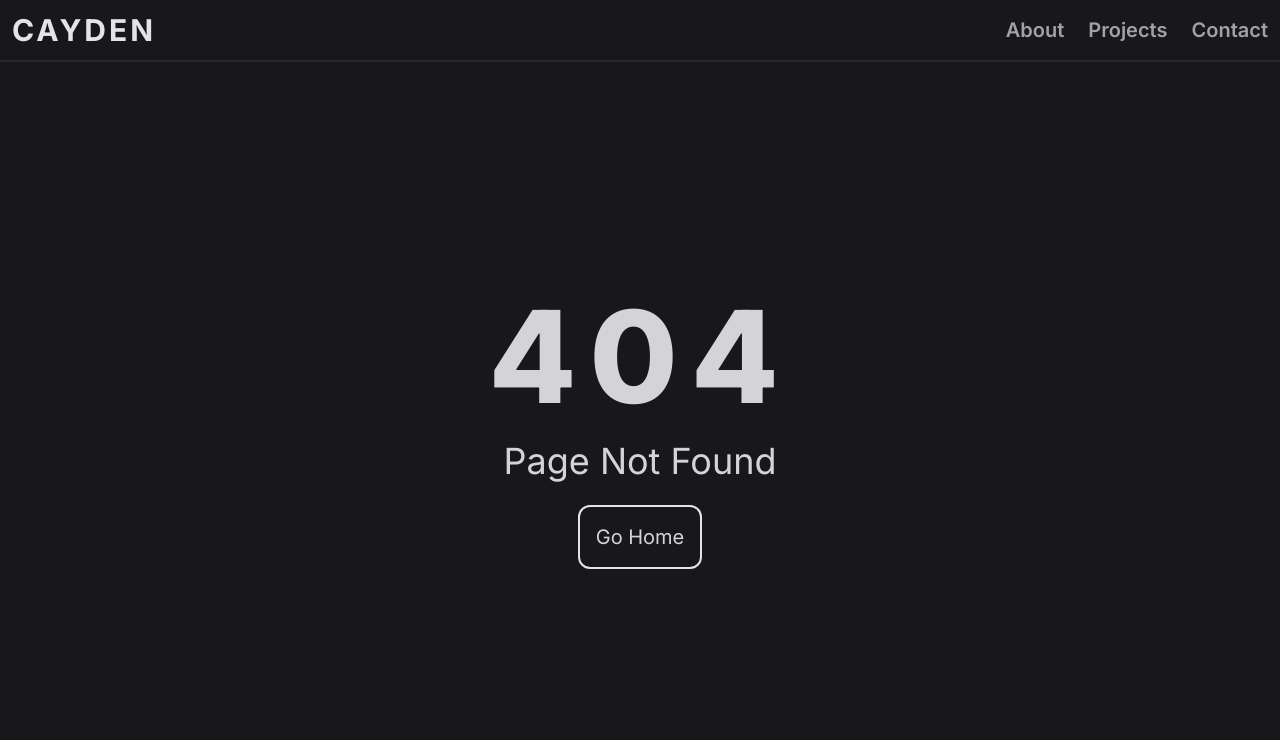
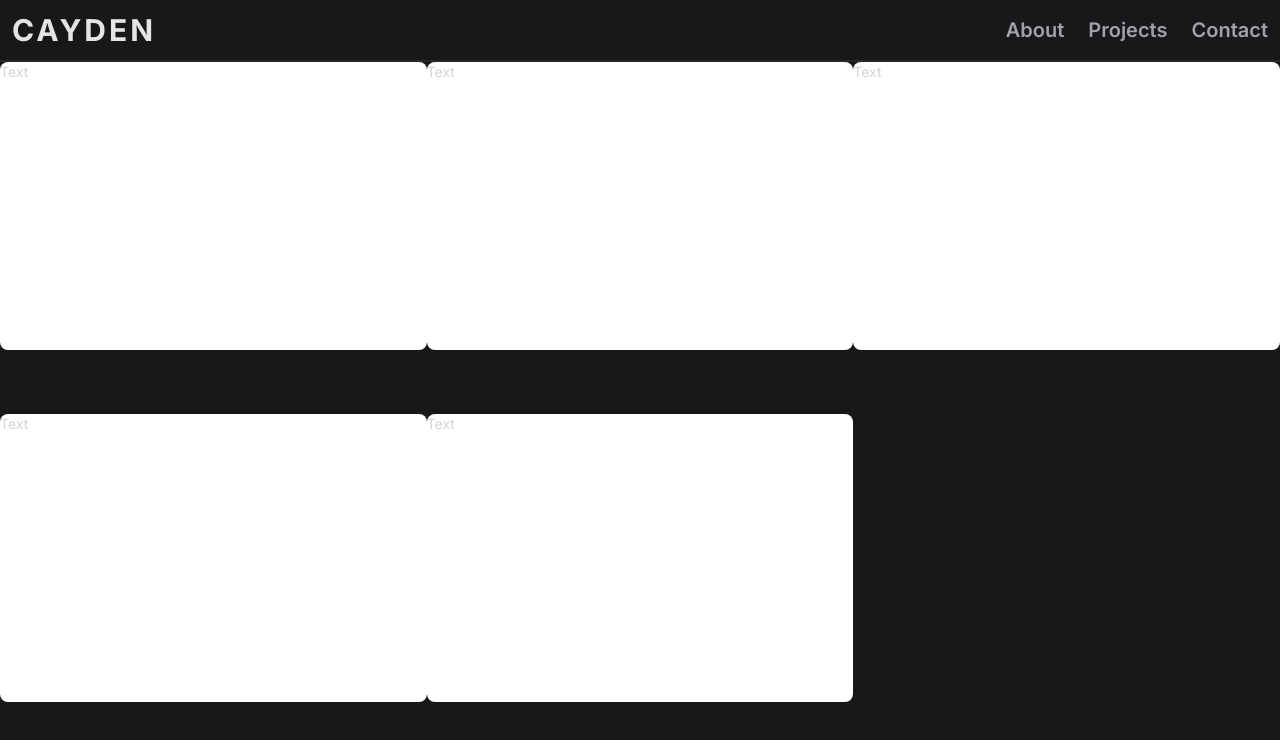
Before and after one commit to ClearlyRubix/Portfolio, a Next.js app: page /projects in a window 1280 px wide. Before the commit this address had no page. Shown: the top 740 px of the page. Built offline with nearby package versions, Linux system fonts and the light colour scheme.

Commit message:
begin creating projects structure

```diff
--- /dev/null
+++ b/src/app/components/sections/projects/FeaturedProjectsSection.tsx
@@ -0,0 +1,11 @@
+const FeaturedProjectsSection = () => {
+    return (
+        <div className="text-center mt-10">
+            <span className="text-xl uppercase font-bold tracking-widest">
+                Featured Projects
+            </span>
+        </div>
+    )
+}
+
+export default FeaturedProjectsSection
--- /dev/null
+++ b/src/app/components/sections/projects/ProjectItem.tsx
@@ -0,0 +1,18 @@
+import Image from "next/image"
+
+const thumbHeight = 9*14
+const thumbWidth = 16*14
+
+const ProjectItem = () => {
+    return(
+        <div>
+            <div className="bg-white rounded-lg h-52 md:h-72 group">
+                <div className="overlay">
+                    Text
+                </div>
+            </div>
+        </div>
+    )
+}
+
+export default ProjectItem
--- a/src/app/page.tsx
+++ b/src/app/page.tsx
@@ -8,18 +8,18 @@ export default function Home() {
 
     return (
         <main className="w-full">
-            <div className="flex flex-col md:flex-row w-full items-stretch">
+            <div className="flex flex-col md:flex-row w-full items-stretch flex-wrap">
                 <div className="basis-1/2">
                     <HeroSection />
                 </div>
                 <div className="basis-1/2">
                     <AboutSection/>
                 </div>
+                <div className="basis-full">
+                    <FeaturedProjectsSection/>
+                </div>
             </div>
-            <div>
-                <FeaturedProjectsSection/>
-                Test
-            </div>
+
         </main>
     );
 }
--- /dev/null
+++ b/src/app/projects/page.tsx
@@ -0,0 +1,28 @@
+import Image from "next/image";
+import ProjectItem from "../components/sections/projects/ProjectItem";
+
+
+
+export default function Projects() {
+    return (
+        <main className="w-full">
+            <div className="flex flex-col md:flex-row items-stretch flex-wrap gap-y-16">
+                <div className="basis-1/3">
+                    <ProjectItem/>
+                </div>
+                <div className="basis-1/3">
+                    <ProjectItem/>
+                </div>
+                <div className="basis-1/3">
+                    <ProjectItem/>
+                </div>
+                <div className="basis-1/3">
+                    <ProjectItem/>
+                </div>
+                <div className="basis-1/3">
+                    <ProjectItem/>
+                </div>
+            </div>
+        </main>
+    );
+}
```
Also changed, not shown: public/test image.png (added).
